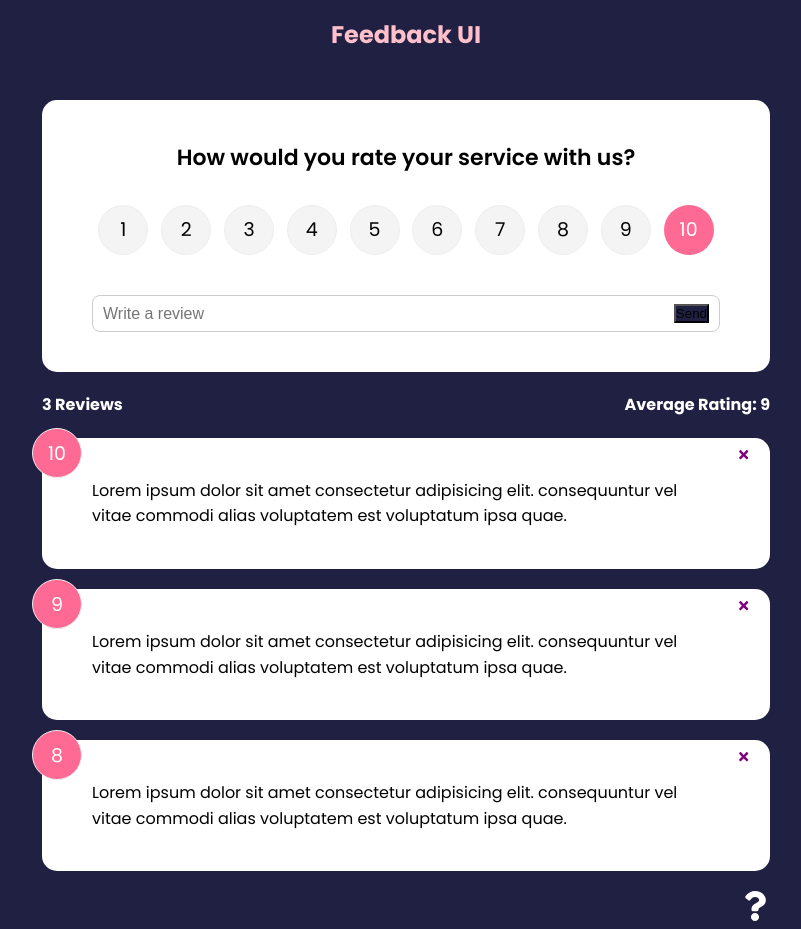
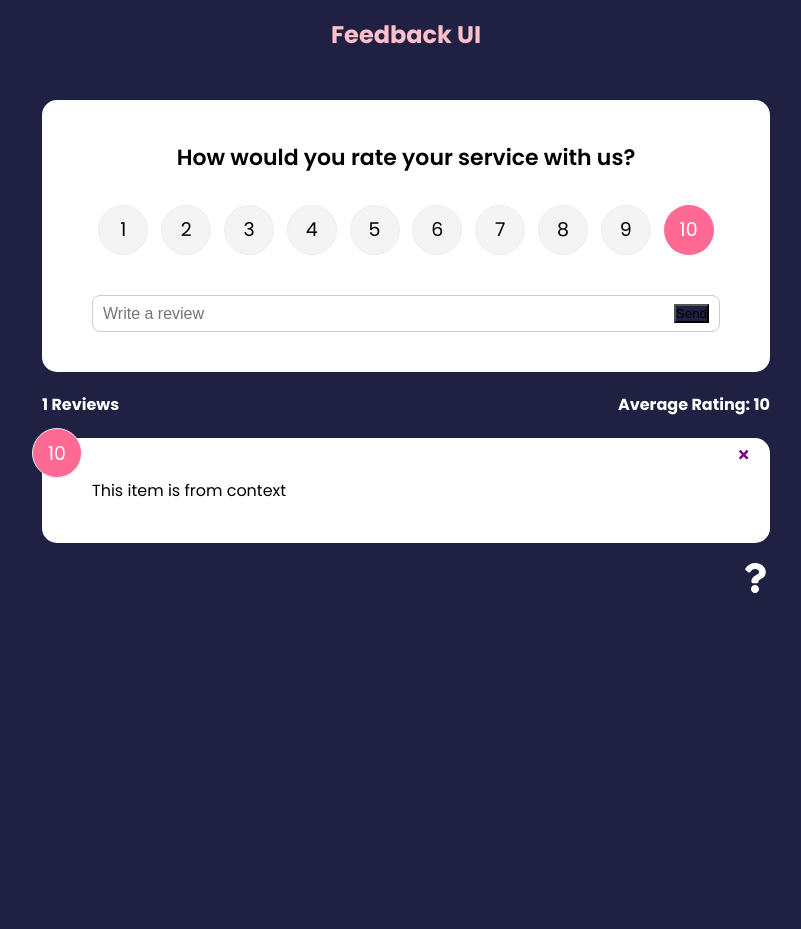
Before and after one commit to SkyeRenda/feedback-app, a React (Create React App) app: page / in a window 1280 px wide. Shown: the whole page, without its empty margins (234-1035 px from the left). After the commit the page ends 800 px from the top, so only its background shows below. Built offline with nearby package versions, Linux system fonts and the light colour scheme.

Commit message:
Moved feedback item to context

```diff
--- a/src/App.js
+++ b/src/App.js
@@ -1,28 +1,15 @@
-import { useState } from "react";
 import { BrowserRouter as Router, Route, Routes } from "react-router-dom";
 import Header from "./components/Header";
 import FeedbackList from "./components/FeedbackList";
-import FeedbackData from "./data/FeedbackData";
 import FeedbackStats from "./components/FeedbackStats";
 import FeedbackForm from "./components/FeedbackForm";
-import { v4 as uuidv4 } from "uuid";
 import AboutPage from "./pages/AboutPage";
+import { FeedbackProvider } from "./context/FeedbackContext";
 import AboutIconLink from "./components/shared/AboutIconLink";
 
 function App() {
-  const [feedback, setFeedBack] = useState(FeedbackData);
-
-  const deleteFeedback = (id) => {
-    if (window.confirm("Are you sure you want to delete?"))
-      setFeedBack(feedback.filter((item) => item.id !== id));
-  };
-
-  const addFeedback = (newFeedback) => {
-    newFeedback.id = uuidv4();
-    setFeedBack([newFeedback, ...feedback]);
-  };
-
   return (
+    <FeedbackProvider>
       <Router>
         <Header></Header>
         <div className="container">
@@ -32,12 +19,9 @@
               path="/"
               element={
                 <>
-                <FeedbackForm handleAdd={addFeedback} />
-                <FeedbackStats feedback={feedback} />
-                <FeedbackList
-                  feedback={feedback}
-                  handleDelete={deleteFeedback}
-                />
+                  <FeedbackForm />
+                  <FeedbackStats />
+                  <FeedbackList />
                 </>
               }
             ></Route>
@@ -49,6 +33,7 @@
           <AboutIconLink />
         </div>
       </Router>
+    </FeedbackProvider>
   );
 }
 
--- a/src/components/FeedbackForm.jsx
+++ b/src/components/FeedbackForm.jsx
@@ -1,14 +1,16 @@
 import Card from "./shared/Card";
 import Button from "./shared/Button";
 import React from "react";
-import { useState } from "react";
+import { useState, useContext } from "react";
 import RatingSelect from "./RatingSelect";
+import FeedbackContext from "../context/FeedbackContext";
 
-function FeedbackForm({ handleAdd }) {
+function FeedbackForm() {
   const [text, setText] = useState("");
   const [btnDisabled, setBtnDisabled] = useState(true);
   const [message, setMessage] = useState("");
   const [rating, setRating] = useState(10);
+  const { addFeedback } = useContext(FeedbackContext);
 
   const handleTextChange = (e) => {
     if (text === "") {
@@ -32,7 +34,7 @@
         text,
         rating,
       };
-      handleAdd(newFeedback);
+      addFeedback(newFeedback);
       setText("");
     }
   };
--- a/src/components/FeedbackItem.jsx
+++ b/src/components/FeedbackItem.jsx
@@ -1,13 +1,17 @@
 import PropTypes from "prop-types";
 import Card from "./shared/Card";
 import { FaTimes } from "react-icons/fa";
+import { useContext } from "react";
+import FeedbackContext from "../context/FeedbackContext";
 
-function FeedbackItem({ item, handleDelete }) {
+function FeedbackItem({ item }) {
+  const { deleteFeedback } = useContext(FeedbackContext);
+
   return (
     <Card>
       <div className="num-display">{item.rating}</div>
       <button
-        onClick={() => handleDelete(item.id)}
+        onClick={() => deleteFeedback(item.id)}
         className="close"
       >
         <FaTimes color="purple"></FaTimes>
--- a/src/components/FeedbackList.jsx
+++ b/src/components/FeedbackList.jsx
@@ -1,8 +1,11 @@
 import FeedbackItem from "../components/FeedbackItem";
-import PropTypes from "prop-types";
+import { useContext } from "react";
 import { motion, AnimatePresence } from "framer-motion";
+import FeedbackContext from "../context/FeedbackContext";
 
-function FeedbackList({ feedback, handleDelete }) {
+function FeedbackList() {
+  const { feedback } = useContext(FeedbackContext);
+
   if (!feedback || feedback.length === 0) {
     return <p>No feedback yet</p>;
   }
@@ -18,7 +21,6 @@
             exit={{ opacity: 0 }}
           >
             <FeedbackItem
-              handleDelete={handleDelete}
               key={item.id}
               item={item}
             />
@@ -27,27 +29,6 @@
       </AnimatePresence>
     </div>
   );
-  // return (
-  //   <div className="feedback-list">
-  //     {feedback.map((item) => (
-  //       <FeedbackItem
-  //         handleDelete={handleDelete}
-  //         key={item.id}
-  //         item={item}
-  //       />
-  //     ))}
-  //   </div>
-  // );
 }
 
-FeedbackList.propTypes = {
-  feedback: PropTypes.arrayOf(
-    PropTypes.shape({
-      id: PropTypes.number.isRequired,
-      text: PropTypes.string.isRequired,
-      rating: PropTypes.number.isRequired,
-    })
-  ),
-};
-
 export default FeedbackList;
--- a/src/components/FeedbackStats.jsx
+++ b/src/components/FeedbackStats.jsx
@@ -1,7 +1,9 @@
 import React from "react";
-import PropTypes from "prop-types";
+import { useContext } from "react";
+import FeedbackContext from "../context/FeedbackContext";
 
-function FeedbackStats({ feedback }) {
+function FeedbackStats() {
+  const { feedback } = useContext(FeedbackContext);
   //Calcutate ratings average
   let average =
     feedback.reduce((acc, cur) => {
@@ -18,8 +20,4 @@
   );
 }
 
-FeedbackStats.propTypes = {
-  feedback: PropTypes.array.isRequired,
-};
-
 export default FeedbackStats;
--- /dev/null
+++ b/src/context/FeedbackContext.js
@@ -0,0 +1,32 @@
+import { createContext, useState } from "react";
+import { v4 as uuidv4 } from "uuid";
+
+const FeedbackContext = createContext();
+
+export const FeedbackProvider = ({ children }) => {
+  const [feedback, setFeedBack] = useState([
+    {
+      id: 1,
+      text: "This item is from context",
+      rating: 10,
+    },
+  ]);
+
+  const deleteFeedback = (id) => {
+    if (window.confirm("Are you sure you want to delete?"))
+      setFeedBack(feedback.filter((item) => item.id !== id));
+  };
+
+  const addFeedback = (newFeedback) => {
+    newFeedback.id = uuidv4();
+    setFeedBack([newFeedback, ...feedback]);
+  };
+
+  return (
+    <FeedbackContext.Provider value={{ feedback, deleteFeedback, addFeedback }}>
+      {children}
+    </FeedbackContext.Provider>
+  );
+};
+
+export default FeedbackContext;
```
Lines whose indentation alone changed are shown as unchanged.
